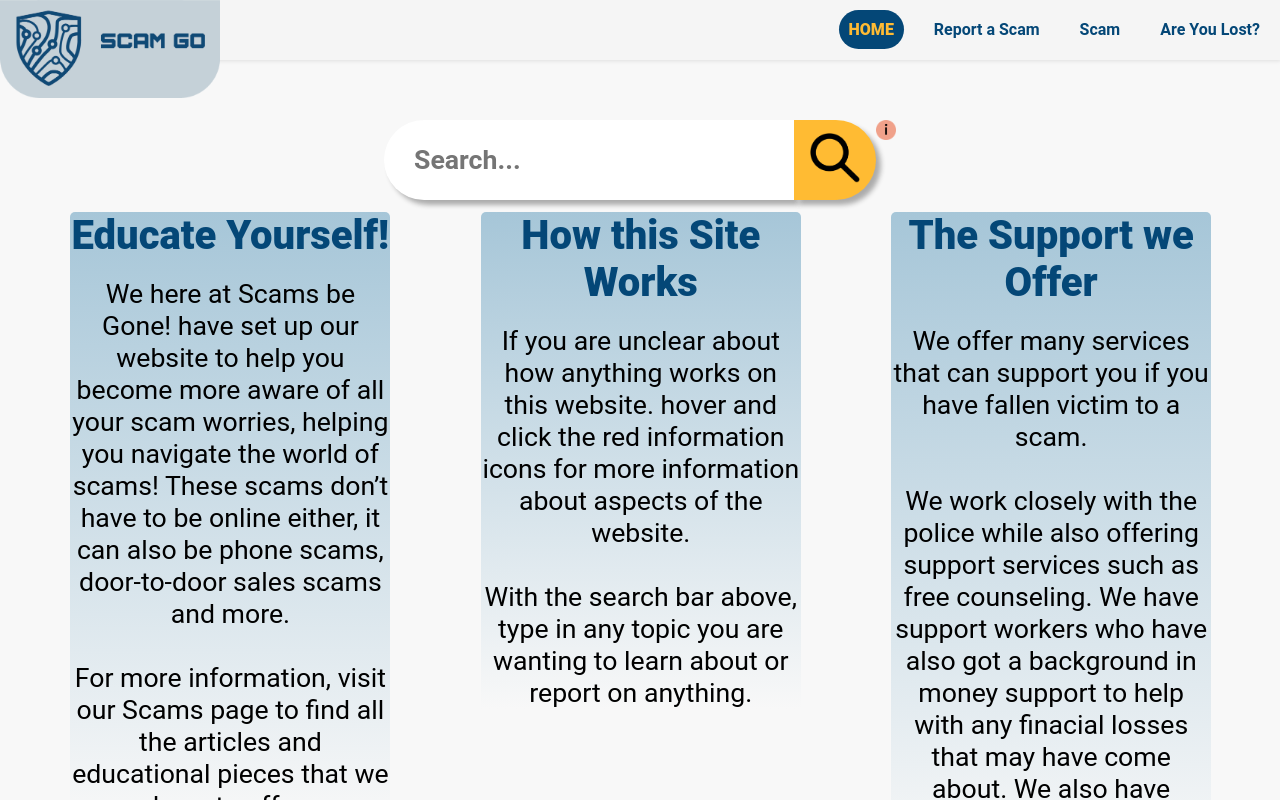
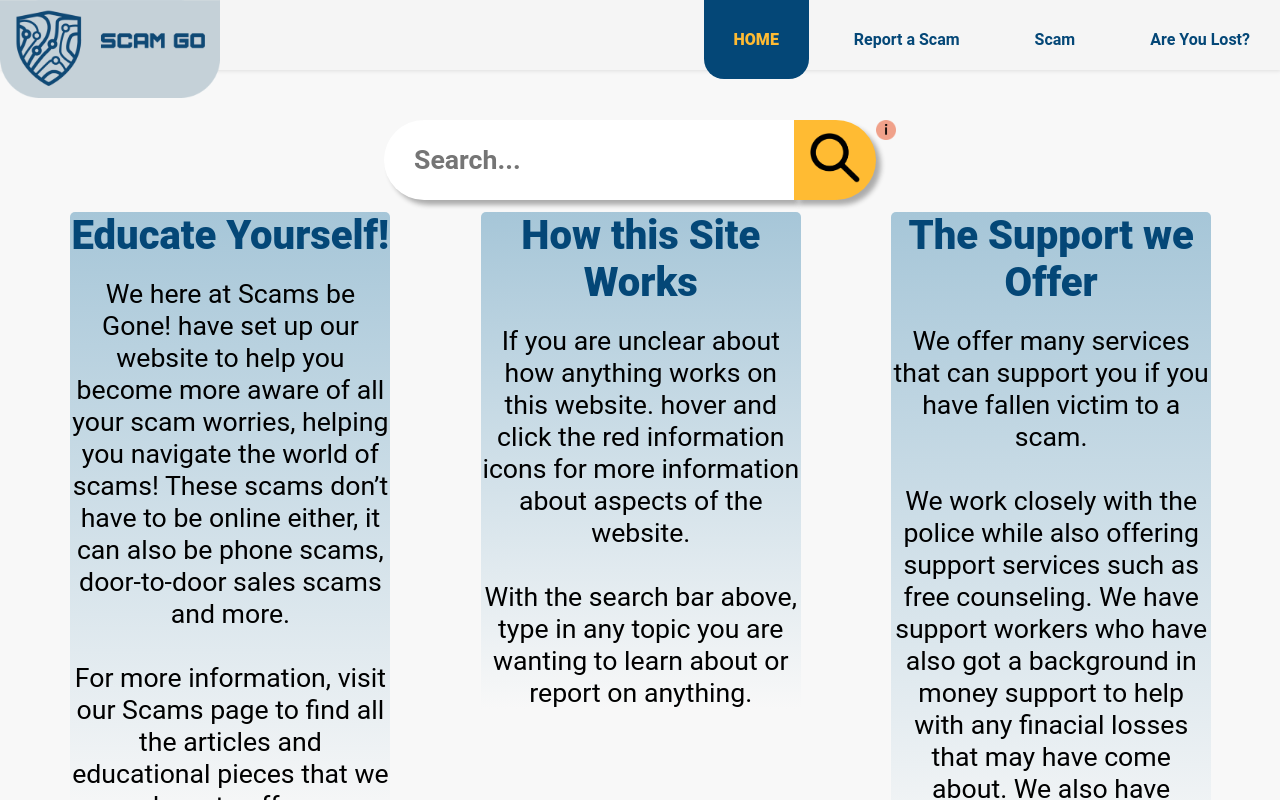
Before and after one commit to danielnz2017/ixxn321-as3-web, a plain HTML site: page daniel_index.html in a window 1280 px wide. Drawn offline with Linux system fonts and the light colour scheme.

Commit message:
Group update
navigation bar style

```diff
--- a/css/daniel_Home_page.css
+++ b/css/daniel_Home_page.css
@@ -95,7 +95,7 @@ nav {
 	box-shadow: 1px 1px 4px 0 rgba(0,0,0,.1);
 	position: fixed;
 	width: 100%;
-	height: 60px;
+	height: 70px;
 	font-weight: medium;
 	z-index: 4;
 	margin-bottom:10px;
@@ -128,15 +128,16 @@ nav {
   .header .menu-btn:hover {
 	color:#FFBB33;
   background-color: #044777;
-  border-radius: 30px;
+  border-radius: 0px 0px 20px 20px;
   }
 
   .active, .active1, .active2, .active3 {
     text-transform:uppercase;
-    font-size: 15pt;
+    font-size: 12pt;
     font-weight: 900;
     background-color: #044777;
     color:#FFBB33;
+    border-radius: 0px 0px 20px 20px;
 
   }
 
@@ -233,8 +234,8 @@ nav {
     }
 
     .links li a{
-      padding: 10px 10px;
-      margin: 10px;
+      padding: 30px 30px;
+      margin-left: 15px;
     }
     .header .menu {
       clear: none;
@@ -252,7 +253,7 @@ nav {
       font-weight: 900;
       background-color: #044777;
       color:#FFBB33;
-      border-radius: 30px;
+      border-radius: 0px 0px 20px 20px;
 
     }
 
--- a/css/issy_main_style_Report Scam.css
+++ b/css/issy_main_style_Report Scam.css
@@ -22,7 +22,7 @@ nav {
     box-shadow: 1px 1px 4px 0 rgba(0,0,0,.1);
     position: fixed;
     width: 100%;
-	height: 60px;
+    height: 70px;
     font-weight: medium;
     z-index: 4;
     margin-bottom:10px;
@@ -55,15 +55,16 @@ nav {
     .header .menu-btn:hover {
     color:#FFBB33;
     background-color: #044777;
-  border-radius: 30px;
+    border-radius: 0px 0px 20px 20px;
     }
 
     .active, .active1, .active2, .active3 {
       text-transform:uppercase;
-    font-size: 15pt;
+      font-size: 12pt;
       font-weight: 900;
       background-color: #044777;
       color:#FFBB33;
+      border-radius: 0px 0px 20px 20px;
 
     }
 
@@ -160,8 +161,8 @@ nav {
       }
 
       .links li a{
-      padding: 10px 10px;
-      margin: 10px;
+        padding: 30px 30px;
+        margin-left: 15px;
       }
       .header .menu {
         clear: none;
@@ -179,12 +180,15 @@ nav {
         font-weight: 900;
         background-color: #044777;
         color:#FFBB33;
-      border-radius: 30px;
+        border-radius: 0px 0px 20px 20px;
 
       }
 
 
       }
+
+
+
 
 
 
--- a/css/jessica_main_style.css
+++ b/css/jessica_main_style.css
@@ -40,7 +40,7 @@ nav {
 	box-shadow: 1px 1px 4px 0 rgba(0,0,0,.1);
 	position: fixed;
 	width: 100%;
-	height: 60px;
+	height: 70px;
 	font-weight: medium;
 	z-index: 4;
 	margin-bottom:10px;
@@ -73,15 +73,16 @@ nav {
   .header .menu-btn:hover {
 	color:#FFBB33;
   background-color: #044777;
-  border-radius: 30px;
+  border-radius: 0px 0px 20px 20px;
   }
 
   .active, .active1, .active2, .active3 {
     text-transform:uppercase;
-    font-size: 15pt;
+    font-size: 12pt;
     font-weight: 900;
     background-color: #044777;
     color:#FFBB33;
+    border-radius: 0px 0px 20px 20px;
 
   }
 
@@ -178,8 +179,8 @@ nav {
     }
 
     .links li a{
-      padding: 10px 10px;
-      margin: 10px;
+      padding: 30px 30px;
+      margin-left: 15px;
     }
     .header .menu {
       clear: none;
@@ -197,12 +198,14 @@ nav {
       font-weight: 900;
       background-color: #044777;
       color:#FFBB33;
-      border-radius: 30px;
+      border-radius: 0px 0px 20px 20px;
 
     }
 
 
     }
+
+
 
 
 /* Jessica's addtions */
```
Also changed, not shown: 1 other file. Lines whose indentation alone changed are shown as unchanged.
